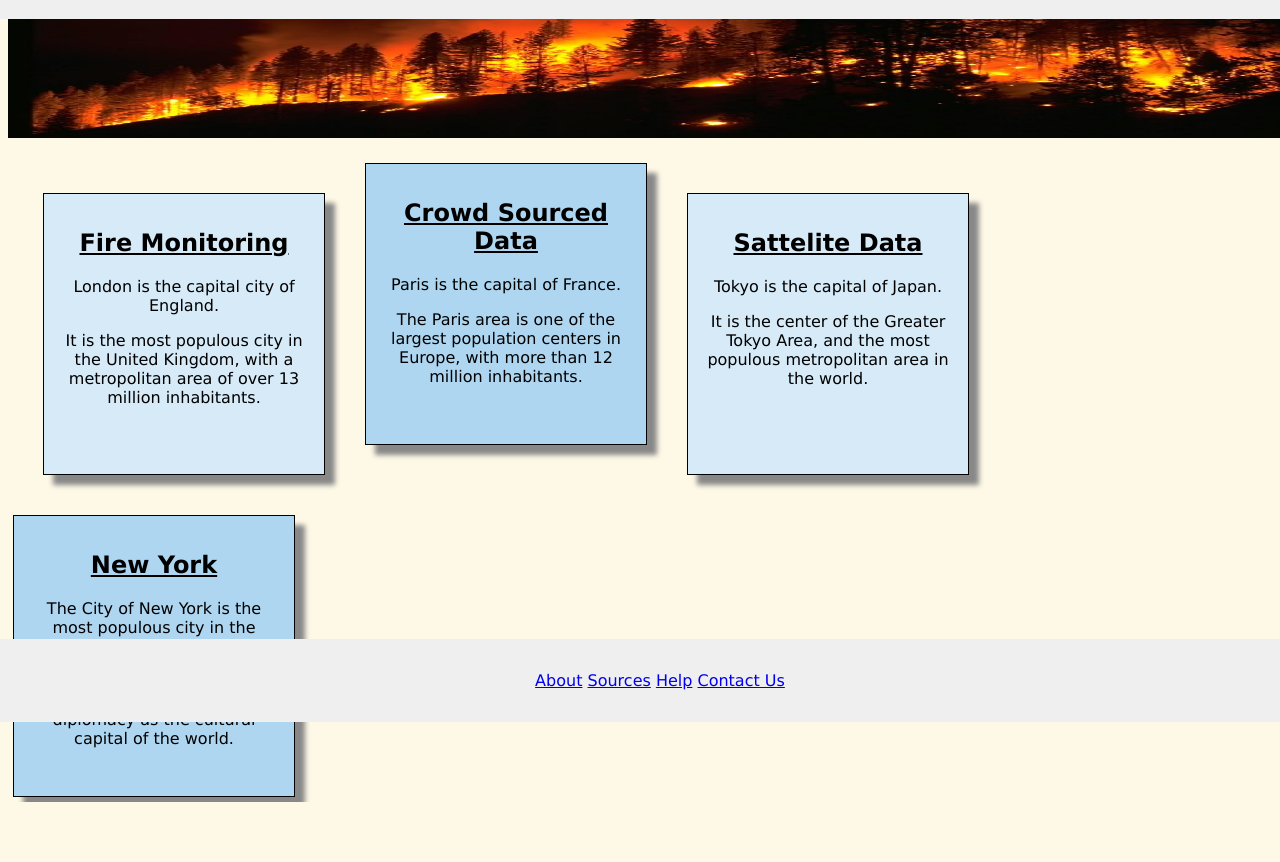
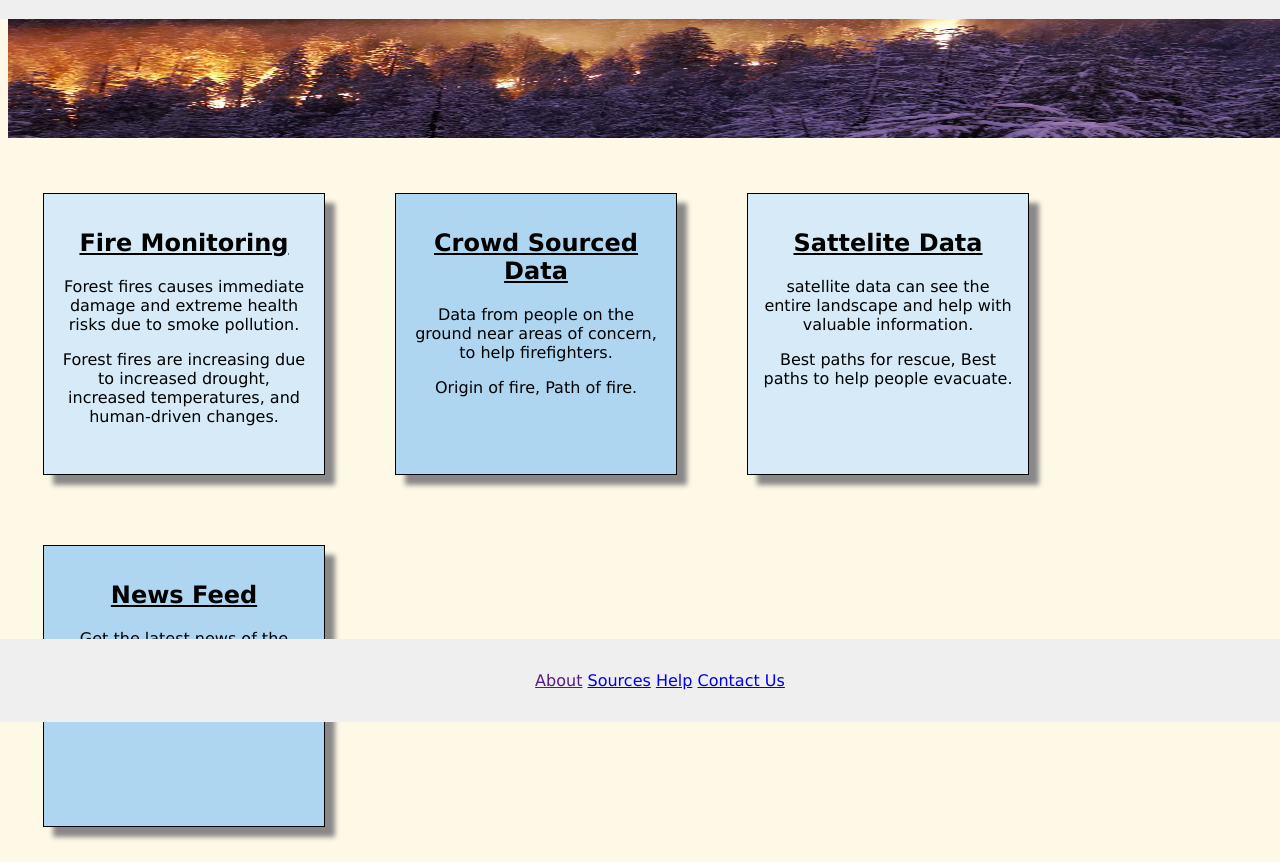
Before and after one commit to onlyayans/Hackathon, a plain HTML site: page index.html in a window 1280 px wide. Shown: the part 78-940 px from the top of the page. Before the commit the page ends 880 px from the top, so only its background shows below. Drawn offline with nearby package versions, Linux system fonts and the light colour scheme.

Commit message:
further changes
Change-Id: Icef8d9a15d4a25f7afed4ace90657a40b38cc9fd

```diff
--- /dev/null
+++ b/JavaScriptFiles/ReadJsonFile.js
@@ -0,0 +1,3 @@
+$.getJSON("JsonData/twitterResponse.json", function(json) {
+    console.log(json); // this will show the info it in firebug console
+});
--- a/index.html
+++ b/index.html
@@ -5,6 +5,9 @@
 <head>
 <script type="text/javascript"
 	src="JavaScriptFiles/StoreDataSourceLinks.js"></script>
+
+<script type="text/javascript" src="JavaScriptFiles/ReadJsonFile.js"></script>
+
 <script
 	src="https://ajax.googleapis.com/ajax/libs/jquery/3.2.1/jquery.min.js"></script>
 <script
@@ -13,7 +16,7 @@
 <meta name="viewport" content="width=device-width, initial-scale=1.0">
 <style>
 .tileGreen {
-	font-family:"Verdana";
+	font-family: "Verdana";
 	text-align: center;
 	float: left;
 	margin: 35px;
@@ -26,10 +29,10 @@
 }
 
 .tileRed {
-	font-family:"Verdana";
+	font-family: "Verdana";
 	text-align: center;
 	float: left;
-	margin: 5px;
+	margin: 35px;
 	padding: 15px;
 	max-width: 250px;
 	height: 250px;
@@ -39,7 +42,7 @@
 }
 
 .hdr {
-	font-family:"Verdana";
+	font-family: "Verdana";
 	position: absolute;
 	right: 0;
 	left: 0;
@@ -48,7 +51,7 @@
 }
 
 .footer {
-	font-family:"Verdana";
+	font-family: "Verdana";
 	position: absolute;
 	right: 0;
 	bottom: 0;
@@ -60,12 +63,12 @@
 </style>
 </head>
 <div class="hdr">
-<h1>Fight Fire</h1>
+	<h1>Fight Fire</h1>
 </div>
 <p>
 	<a href="MY WEBSITE LINK" target="_blank"> <img
-		src="images/fire.jpg" style='width: 101%;' width="1260" height="200"
-		border="0" alt="Null">
+		src="images/fireCool.jpg" style='width: 101%;' width="1260"
+		height="200" border="0" alt="Null">
 	</a>
 </p>
 
@@ -75,46 +78,42 @@
 		<h2 onclick="msg()">
 			<u>Fire Monitoring</u>
 		</h2>
-		<p>London is the capital city of England.</p>
-		<p>It is the most populous city in the United Kingdom, with a
-			metropolitan area of over 13 million inhabitants.</p>
+		<p>Forest fires causes immediate damage and extreme health risks due to smoke pollution.</p>
+		<p>Forest fires are increasing due to increased drought,
+		increased temperatures, and human-driven changes.</p>
 	</div>
 
 	<div class="tileRed">
 		<h2>
 			<u>Crowd Sourced Data</u>
 		</h2>
-		<p>Paris is the capital of France.</p>
-		<p>The Paris area is one of the largest population centers in
-			Europe, with more than 12 million inhabitants.</p>
+		<p>Data from people on the ground near areas of concern, to help firefighters.</p>
+		<p>Origin of fire, Path of fire.</p>
 	</div>
 
 	<div class="tileGreen">
 		<h2>
 			<u>Sattelite Data</u>
 		</h2>
-		<p>Tokyo is the capital of Japan.</p>
-		<p>It is the center of the Greater Tokyo Area, and the most
-			populous metropolitan area in the world.</p>
+		<p>satellite data can see the entire landscape and help with valuable information.</p>
+		<p>Best paths for rescue, Best paths to help people evacuate.</p>
 	</div>
 
 	<div class="tileRed">
 		<h2>
-			<u>New York</u>
+			<u>News Feed</u>
 		</h2>
-		<p>The City of New York is the most populous city in the United
-			States.</p>
-		<p>New York is an important center for international diplomacy as the cultural capital of the
-			world.</p>
+		<p>Get the latest news of the affected areas.</p>
+		<p>Awareness towards forest fire.</p>
 	</div>
 
 </body>
 
 <div class="footer">
 	<ul>
-		<a href="google.com">About</a>
-		<a href="google.com">Sources</a>
-		<a href="google.com">Help</a>
+		<a href="">About</a>
+		<a href="https://2017.spaceappschallenge.org/challenges/warning-danger-ahead/and-you-can-help-fight-fires/details">Sources</a>
+		<a href="mailto:onlyayans@gmail.com">Help</a>
 		<a href="mailto:onlyayans@gmail.com">Contact Us</a>
 	</ul>
 </div>
```
Also changed, not shown: JsonData/twitterResponse.json (added, +1 -0 lines), images/fireCool.jpg (added).
